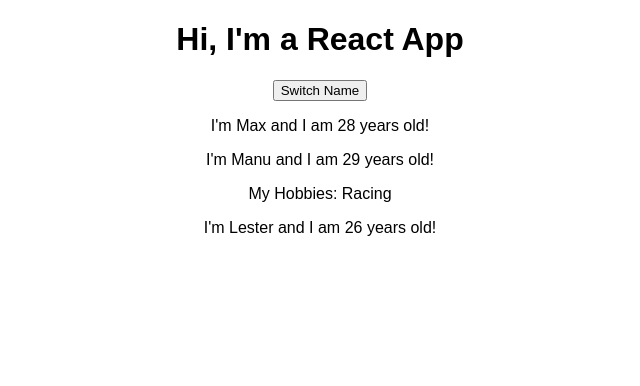
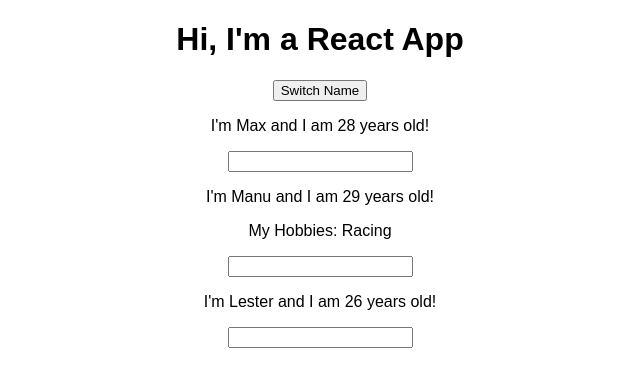
Before and after one commit to acolistro/React-Complete-Guide, a React (Create React App) app: page / in a window 1280 px wide. Shown: the top 386 px of the page, without its empty margins (320-960 px from the left). Built offline with nearby package versions, Linux system fonts and the light colour scheme.

Commit message:
add name change handler to manu object and pass it to an input to change manu element name property on keystroke

```diff
--- a/src/App.js
+++ b/src/App.js
@@ -22,6 +22,16 @@
     });
   }
 
+  handleNameChanged = (event) => {
+    this.setState({
+      persons: [
+        { name: 'Max', age: 28 },
+        { name: event.target.value, age: 29 },
+        { name: 'Lester', age: 45 }
+      ]
+    })
+  }
+
   render() {
     return (
       <div className="App">
@@ -33,7 +43,8 @@
         <Person
         name={this.state.persons[1].name}
         age={this.state.persons[1].age}
-        click={this.handleSwitchName.bind(this, 'Max!')}>My Hobbies: Racing</Person>
+        click={this.handleSwitchName.bind(this, 'Max!')}
+        changed={this, this.handleNameChanged}>My Hobbies: Racing</Person>
         <Person
         name={this.state.persons[2].name}
         age={this.state.persons[2].age}/>
--- a/src/Person/Person.js
+++ b/src/Person/Person.js
@@ -5,6 +5,7 @@
     <div>
       <p onClick={props.click}>I'm {props.name} and I am {props.age} years old!</p>
       <p>{props.children}</p>
+      <input type="text" onChange={props.changed}/>
     </div>)
 };
 
```
